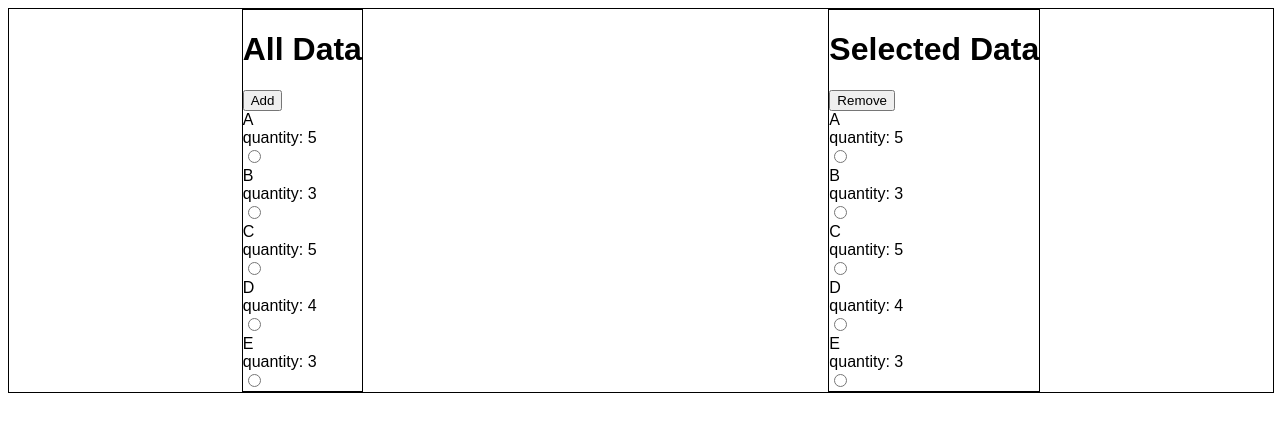
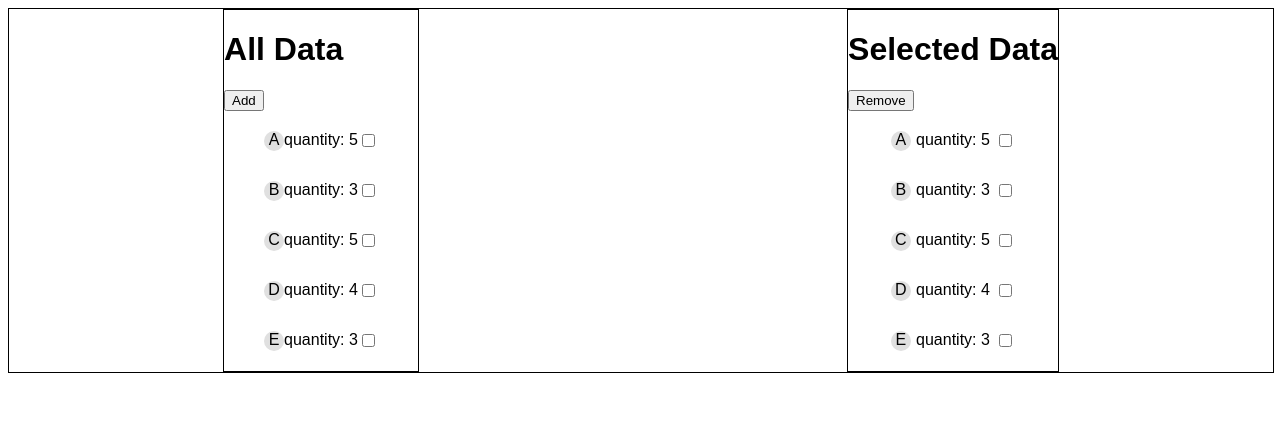
Before and after one commit to alivarastepour/asp, a Next.js app: page / in a window 1280 px wide. Shown: the top 432 px of the page. Built offline with nearby package versions, Linux system fonts and the light colour scheme.

Commit message:
Section styles are added

```diff
--- a/Components/Section.jsx
+++ b/Components/Section.jsx
@@ -1,14 +1,22 @@
+import { Container } from "./Section.styles";
+
 const Section = ({ group, quantity, items }) => {
   return (
     <>
-      <div>
-        <div>{group}</div>
+      <Container>
+        <div className="group">{group}</div>
         <div>quantity: {quantity}</div>
         <div>
-          <input type="radio" />
+          <input type="checkbox" />
         </div>
-        <div>{false && items.map((a) => <div>{a.uniqueId}</div>)}</div>
-      </div>
+        {false && (
+          <div>
+            {items.map((a) => (
+              <div>{a.uniqueId}</div>
+            ))}
+          </div>
+        )}
+      </Container>
     </>
   );
 };
--- /dev/null
+++ b/Components/Section.styles.js
@@ -0,0 +1,20 @@
+import styled from "styled-components";
+
+export const Container = styled.div`
+  display: flex;
+  flex-direction: row;
+  justify-content: space-around;
+  padding: 10px 30px;
+  margin: 10px;
+  border-radius: 5px;
+  background-color: white;
+
+  .group {
+    display: flex;
+    justify-content: center;
+    border-radius: 50%;
+    background-color: #e0e0e0;
+    width: 20px;
+    height: 20px;
+  }
+`;
```
